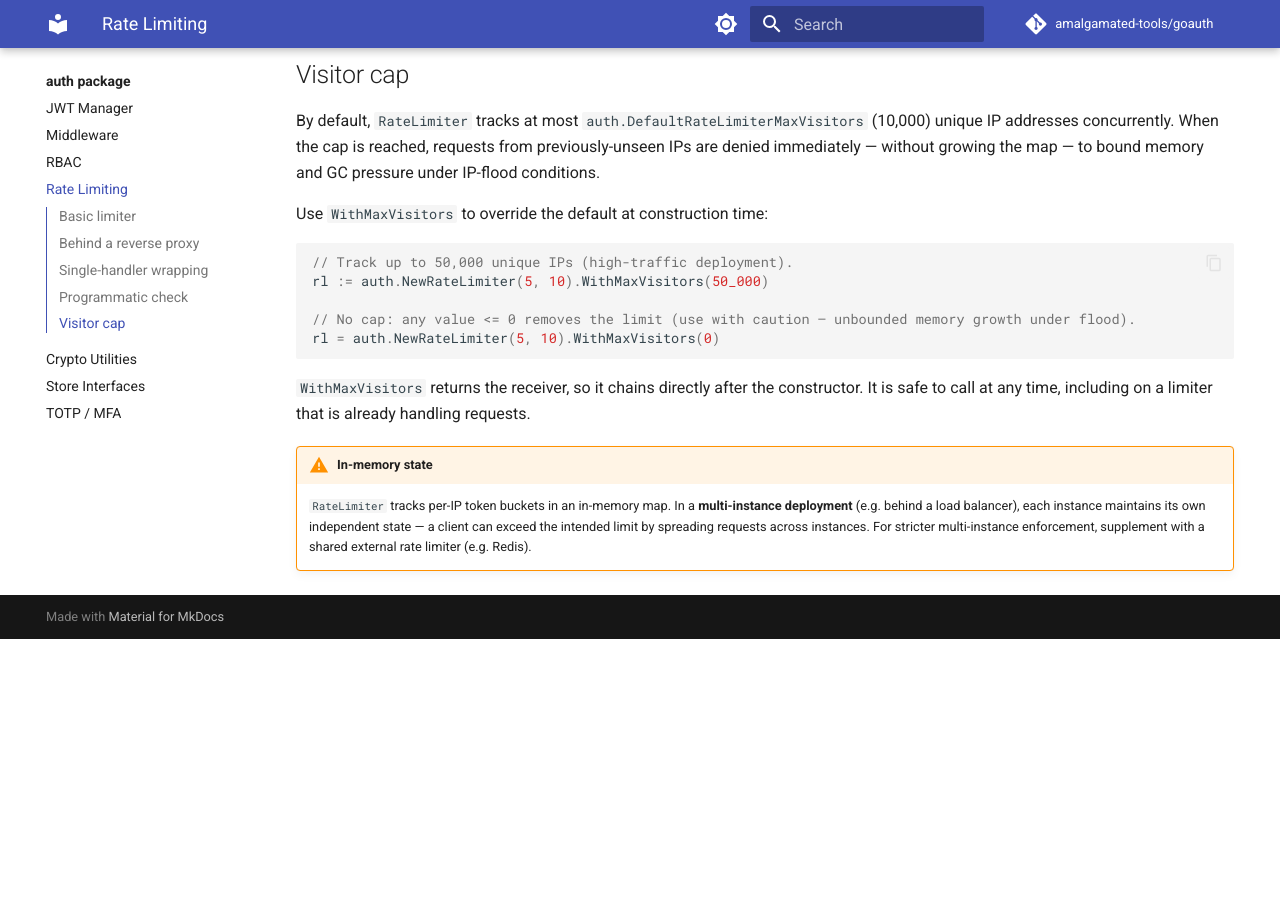
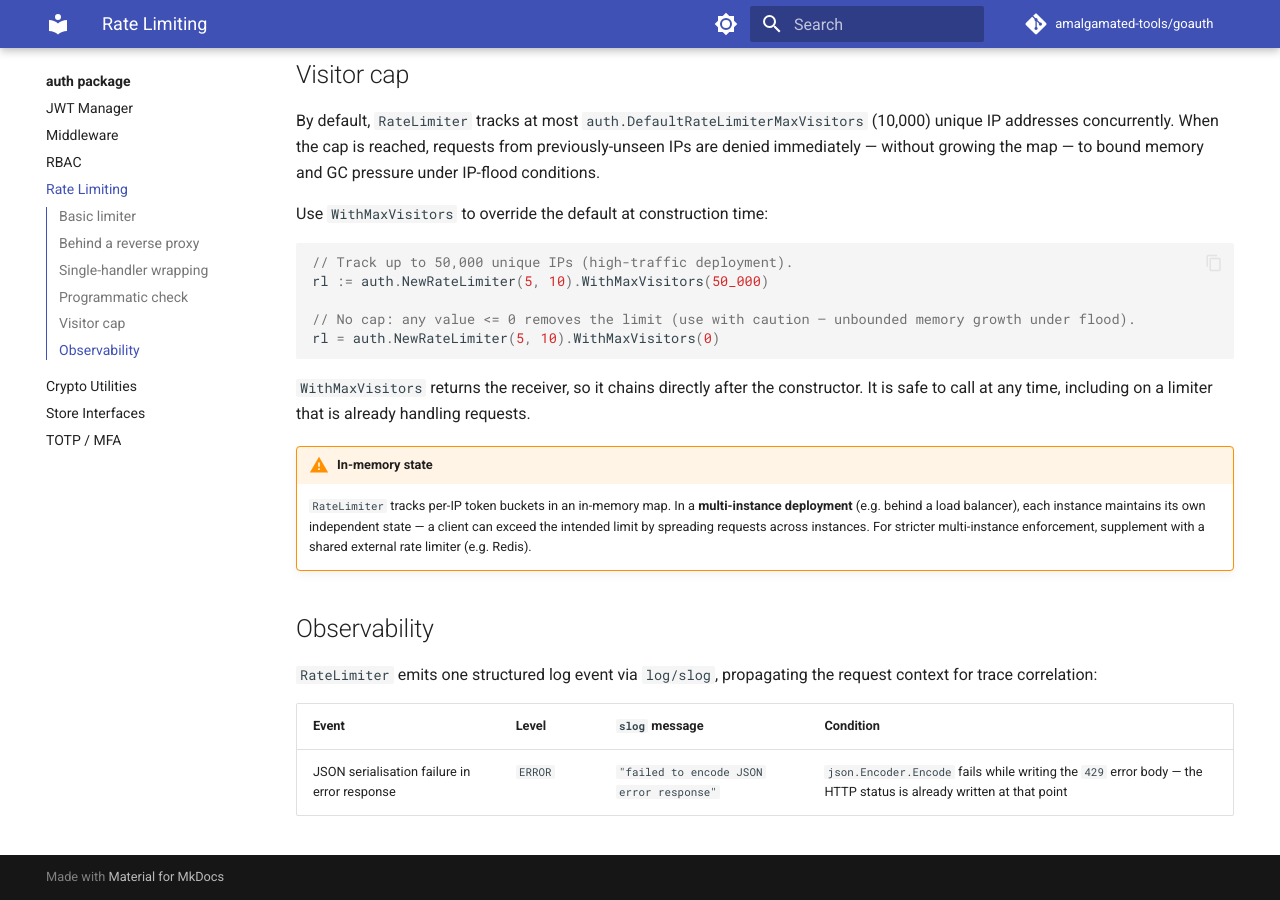
Before and after one commit to amalgamated-tools/goauth, an MkDocs documentation site: the page built from docs/auth/rate-limiting.md, in a window 1280 px wide and 900 px high, scrolled down 1116 px. Built offline with MkDocs 1.6.1 and Material for MkDocs 9.7.7, drawn with Linux system fonts in a browser that asks for light colours; comment, search, counter and statistics services are not loaded; before the commit the page ends 1755 px from its top, so only the background shows below that.

Commit message:
docs: document jsonError slog observability for auth middleware and rate limiter
Add the 'failed to encode JSON error response' ERROR-level slog event
introduced in #392 to the middleware and rate-limiting observability tables.
The event fires in jsonError() (auth/http.go) when json.Encoder.Encode
fails while writing an error body; the HTTP status code is already written
at that point so the response code is unaffected.

Co-authored-by: Copilot <223556219+Copilot@users.noreply.github.com>

```diff
--- a/docs/auth/rate-limiting.md
+++ b/docs/auth/rate-limiting.md
@@ -59,3 +59,11 @@ rl = auth.NewRateLimiter(5, 10).WithMaxVisitors(0)
 
 !!! warning "In-memory state"
     `RateLimiter` tracks per-IP token buckets in an in-memory map. In a **multi-instance deployment** (e.g. behind a load balancer), each instance maintains its own independent state — a client can exceed the intended limit by spreading requests across instances. For stricter multi-instance enforcement, supplement with a shared external rate limiter (e.g. Redis).
+
+## Observability
+
+`RateLimiter` emits one structured log event via `log/slog`, propagating the request context for trace correlation:
+
+| Event | Level | `slog` message | Condition |
+|---|---|---|---|
+| JSON serialisation failure in error response | `ERROR` | `"failed to encode JSON error response"` | `json.Encoder.Encode` fails while writing the `429` error body — the HTTP status is already written at that point |
```
Also changed, not shown: docs/auth/middleware.md (+2 -1 lines).
